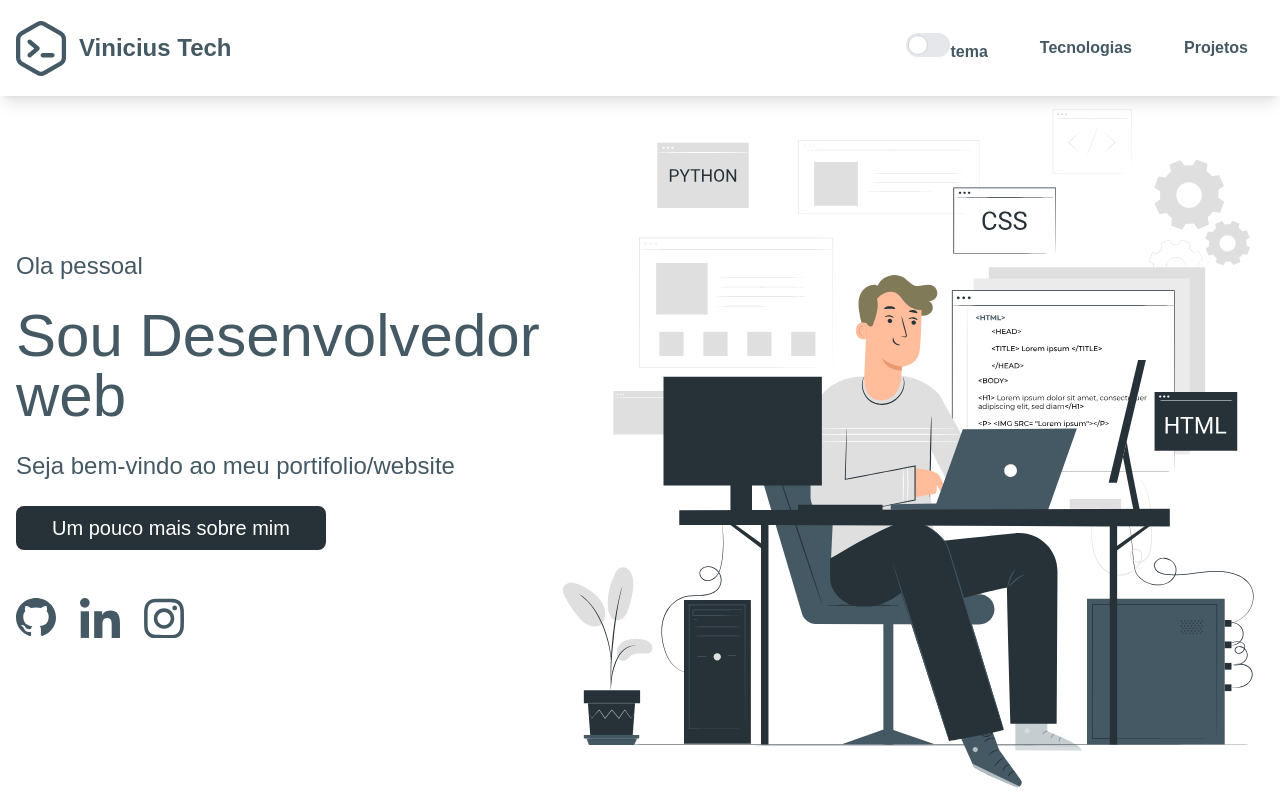
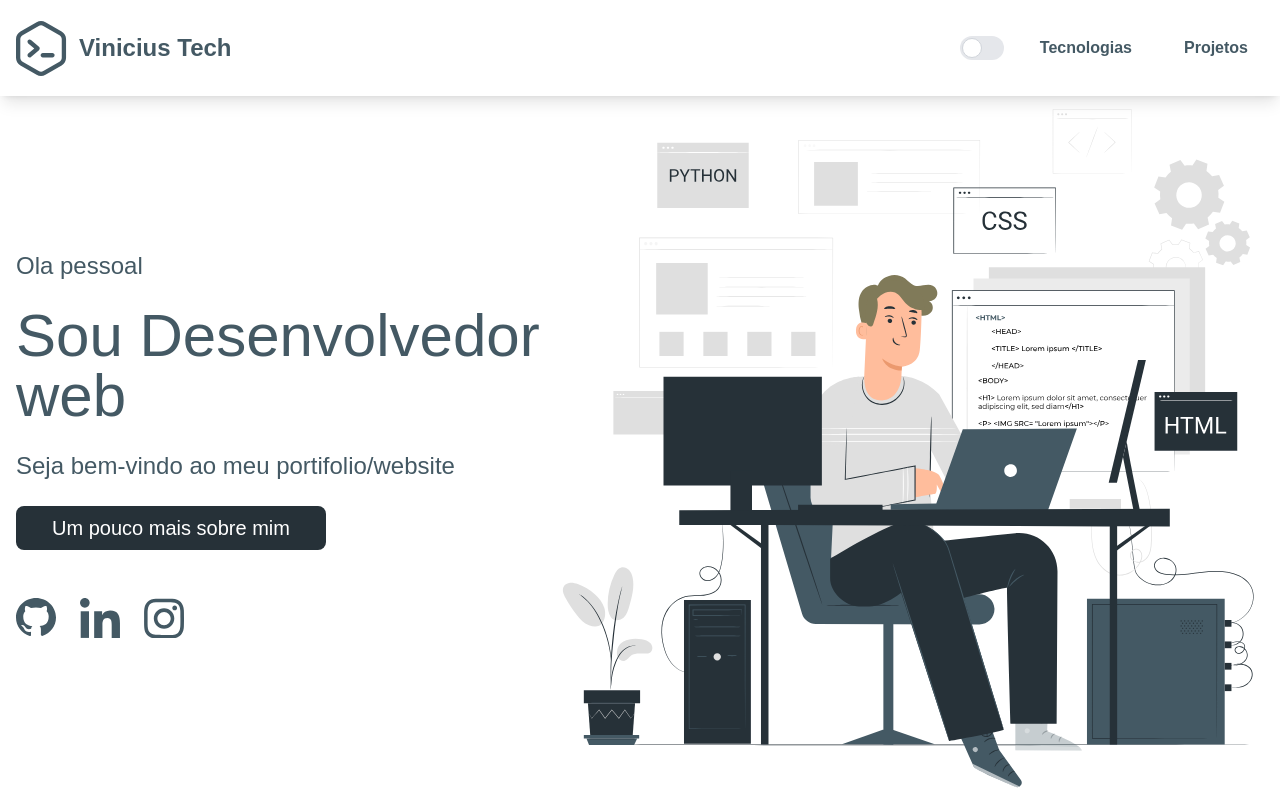
Before and after one commit to ViniciusSBezerra/portifolio, a React (Vite) app: page / in a window 1280 px wide. Shown: the top 800 px of the page. Built offline with nearby package versions, Linux system fonts and the light colour scheme.

Commit message:
adjusting html

```diff
--- a/src/pages/components/header/header-desktop/index.tsx
+++ b/src/pages/components/header/header-desktop/index.tsx
@@ -19,13 +19,9 @@ export const HeaderDesktop = () => {
         </a>
 
         <ul className="flex items-center gap-5">
-          <OptionMenu name="tema">
-            <Switch />
-          </OptionMenu>
+          <Switch />
           <OptionMenu name="Tecnologias" href="#tecnologias"></OptionMenu>
           <OptionMenu name="Projetos" href="#projects"></OptionMenu>
-
-
 
         </ul>
       </div>
```
